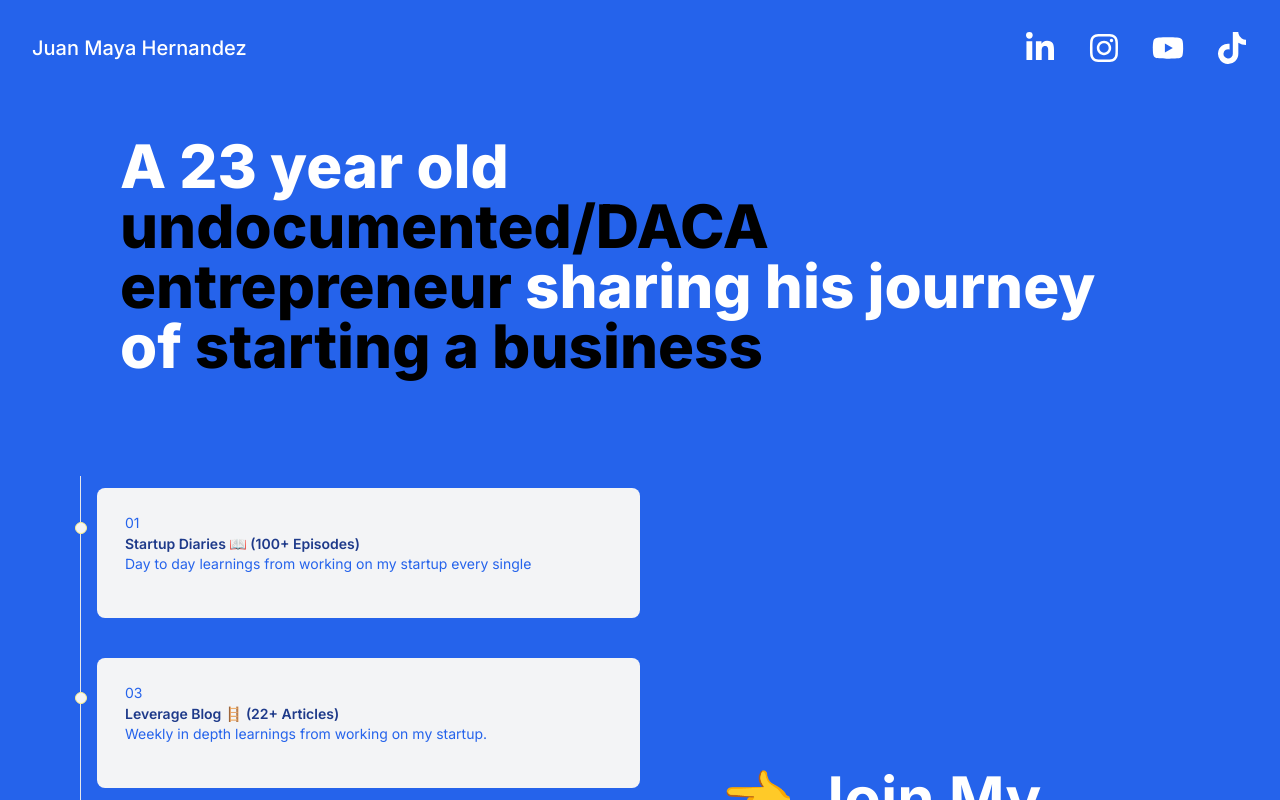
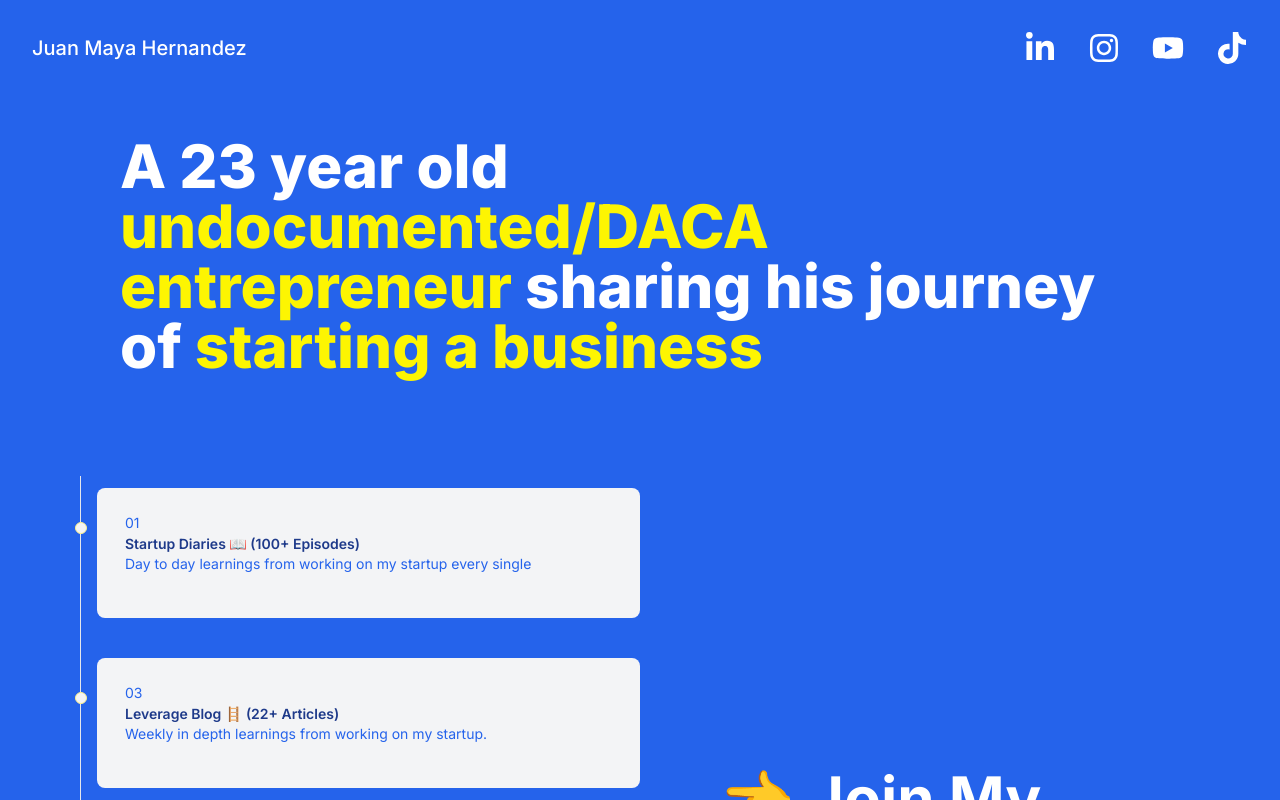
Before and after one commit to giomhern/jmh, a Next.js app: page / in a window 1280 px wide. Shown: the top 800 px of the page. Built offline with nearby package versions, Linux system fonts and the light colour scheme.

Commit message:
Final changes to the view of site

```diff
--- a/app/page.tsx
+++ b/app/page.tsx
@@ -8,7 +8,7 @@ import 'swiper/swiper-bundle.css';
 
 
 const jumbo = <section className='flex md:px-20 md:py-10 px-10 py-2 justify-start font-extrabold'>
-    <p className='text-2xl break-words md:text-4xl lg:text-6xl mx-7 md:mx-8 lg:mx-10'>A 23 year old <span className='text-black'>undocumented/DACA  entrepreneur </span>sharing his journey of <span className='text-black'>starting  a business</span></p>
+    <p className='text-2xl break-words md:text-4xl lg:text-6xl mx-7 md:mx-8 lg:mx-10'>A 23 year old <span className="text-bright">undocumented/DACA  entrepreneur </span>sharing his journey of <span className='text-bright'>starting  a business</span></p>
 </section>
 
 const bizSection = <div className='md:grid md:grid-cols-2 flex flex-col-reverse justify-center items-center p-7 px-20'>
--- a/tailwind.config.js
+++ b/tailwind.config.js
@@ -7,6 +7,9 @@ module.exports = {
   ],
   theme: {
     extend: {
+        colors: {
+            "bright": "#FDF502",
+        },
       backgroundImage: {
         'gradient-radial': 'radial-gradient(var(--tw-gradient-stops))',
         'gradient-conic':
```
